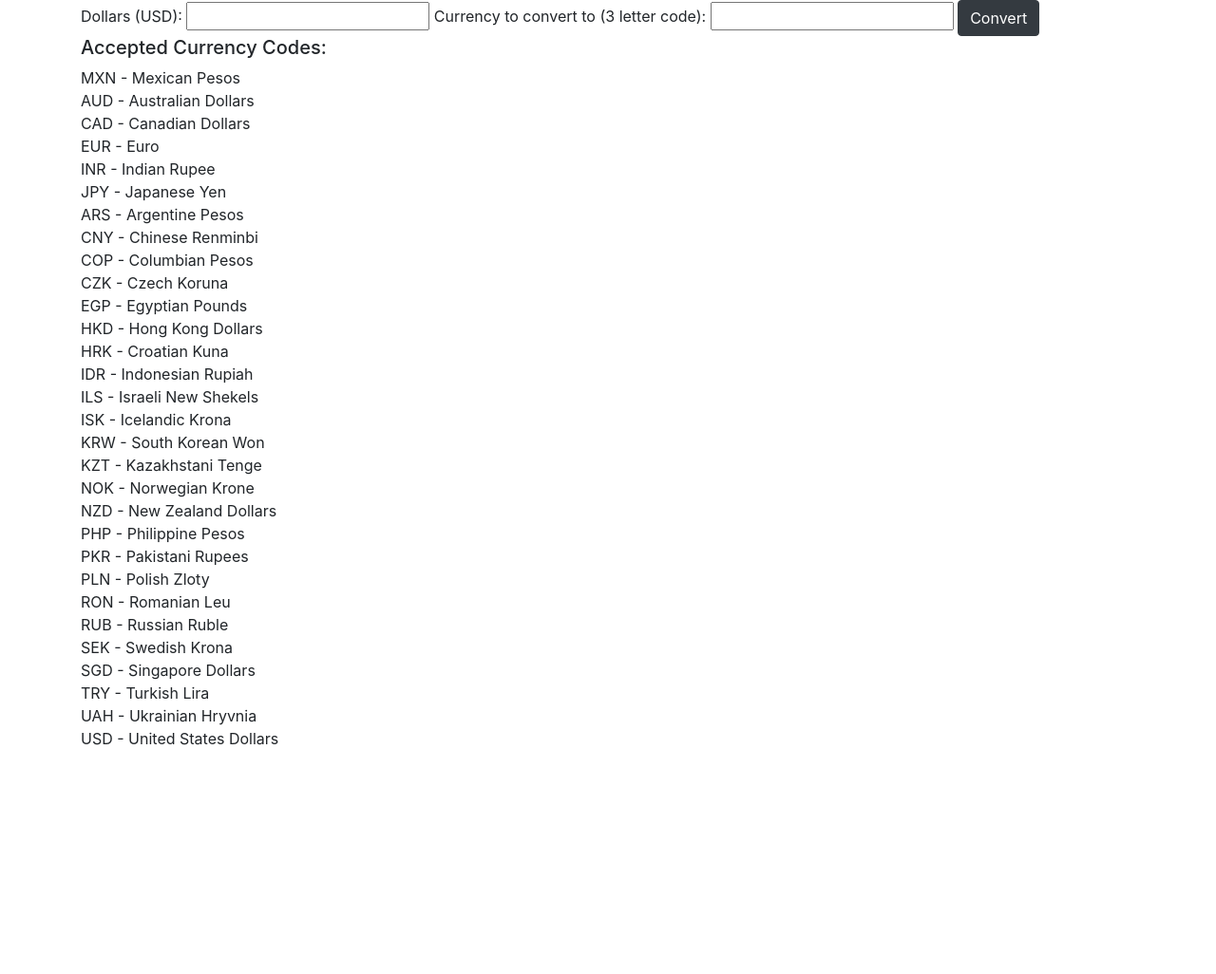
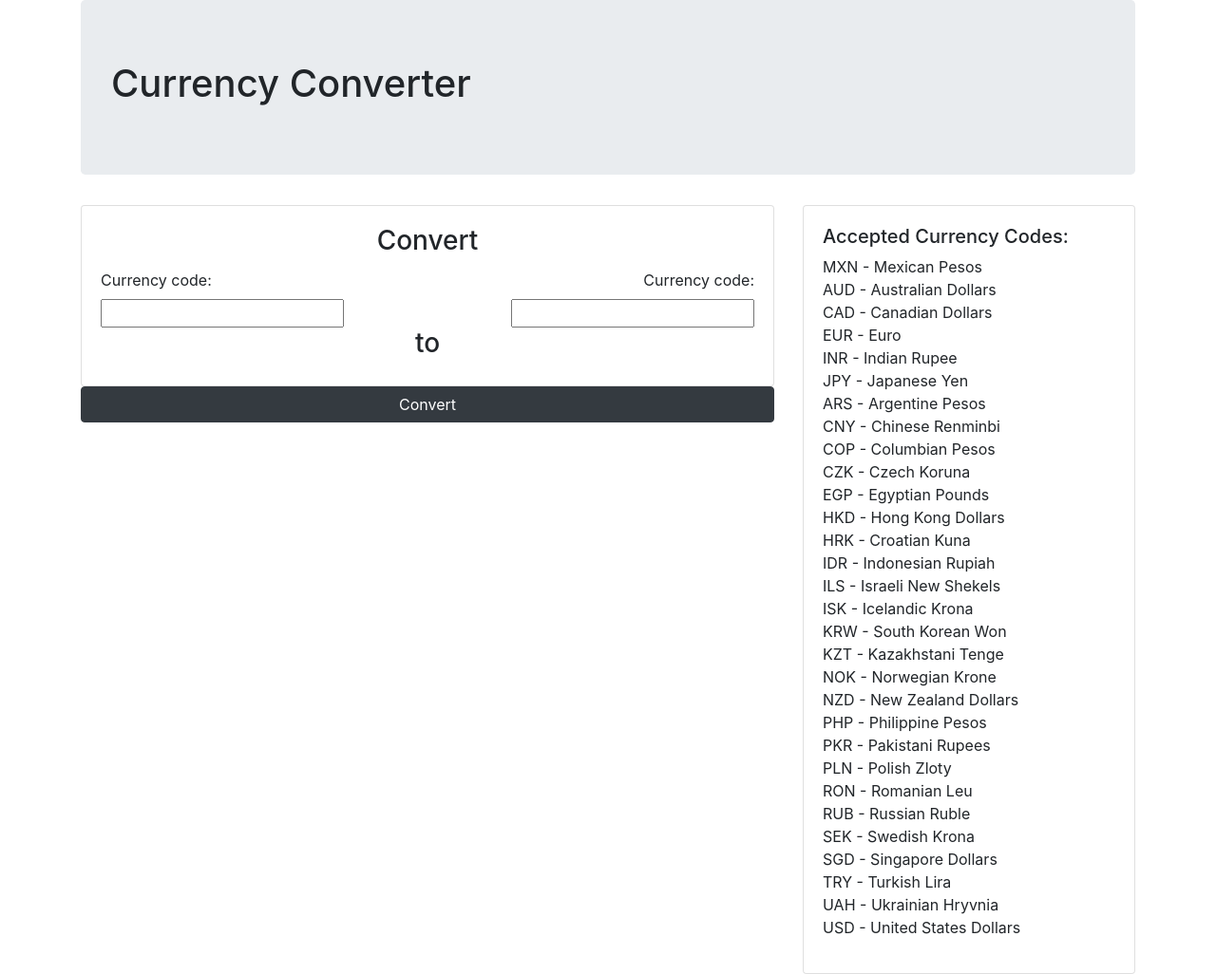
Before and after one commit to Joebenitus/currency-exchanger, a website built with webpack: page src/index.html in a window 1280 px wide. Shown: the whole page at 95% size. Before the commit the page ends 806 px from the top, so only its background shows below. Built offline with nearby package versions, Linux system fonts and the light colour scheme.

Commit message:
add basic grid styling and begin adding ability to choose main currency

```diff
--- a/src/css/styles.css
+++ b/src/css/styles.css
@@ -0,0 +1,11 @@
+button {
+  width: 100%;
+}
+
+.box1 {
+  float: right;
+}
+
+h3 {
+  text-align: center;
+}
--- a/src/index.html
+++ b/src/index.html
@@ -4,13 +4,28 @@
 </head>
 <body>
   <div class="container">
-      <label for="dollar-amt">Dollars (USD):</label>
+    <div class="jumbotron">
+      <h1>Currency Converter</h1>
+    </div>
+    <div class="row">
+      <div class="col-md-8">
+        <div class="card">
+          <div class="card-body">
+            <h3 class="card-title convertText">Convert</h3>
+            <label for="dollar-amt">Currency code:</label>
+            <label for="currency" class="box1">Currency code:</label><br>
             <input id="dollar-amt" type="text">
-      <label for="currency">Currency to convert to (3 letter code):</label>
-      <input id="currency" type="text">
+            <input class="box1" id="currency" type="text">
+            <h3 class="toText">to</h3>
+          </div>
+        </div>
         <button class="btn btn-dark" id="btn-submit">Convert</button>
         <div class="showConversion"></div>
         <div class="showError"></div>
+      </div>
+      <div class="col-md-4">
+        <div class="card">
+          <div class="card-body">
             <h5 class="currencyCodes">Accepted Currency Codes:</h5>
             <p>
               MXN - Mexican Pesos<br>
@@ -45,5 +60,9 @@
               USD - United States Dollars
             </p>
           </div>
+        </div>
+      </div>
+    </div>
+  </div>
 </body>
 </html>
--- a/src/main.js
+++ b/src/main.js
@@ -8,11 +8,11 @@ import currencyCodes from "./js/codes.js"
 $(document).ready(function() {
   $("#btn-submit").click(function() {
     let usd = parseFloat($("#dollar-amt").val());
-    let currency = $("#currency").val();
+    let currency = $("#currency").val().toUpperCase();
     let promise = Exchange.convert();
     promise.then(function(response) {
       const body = JSON.parse(response);
-      $(".showConversion").text(`${usd} US dollars equals ${(parseFloat(body.conversion_rates[currency]) * usd)} ${currencyCodes[currency]}`);
+      $(".showConversion").text(`${usd} US dollars equals ${(parseFloat(body.conversion_rates[currency]) * usd).toFixed(2)} ${currencyCodes[currency]}`);
     }, function(error) {
       $(".showError").text(`There was an error processing your request: ${error}`);
     })
```
Lines whose indentation alone changed are shown as unchanged.
